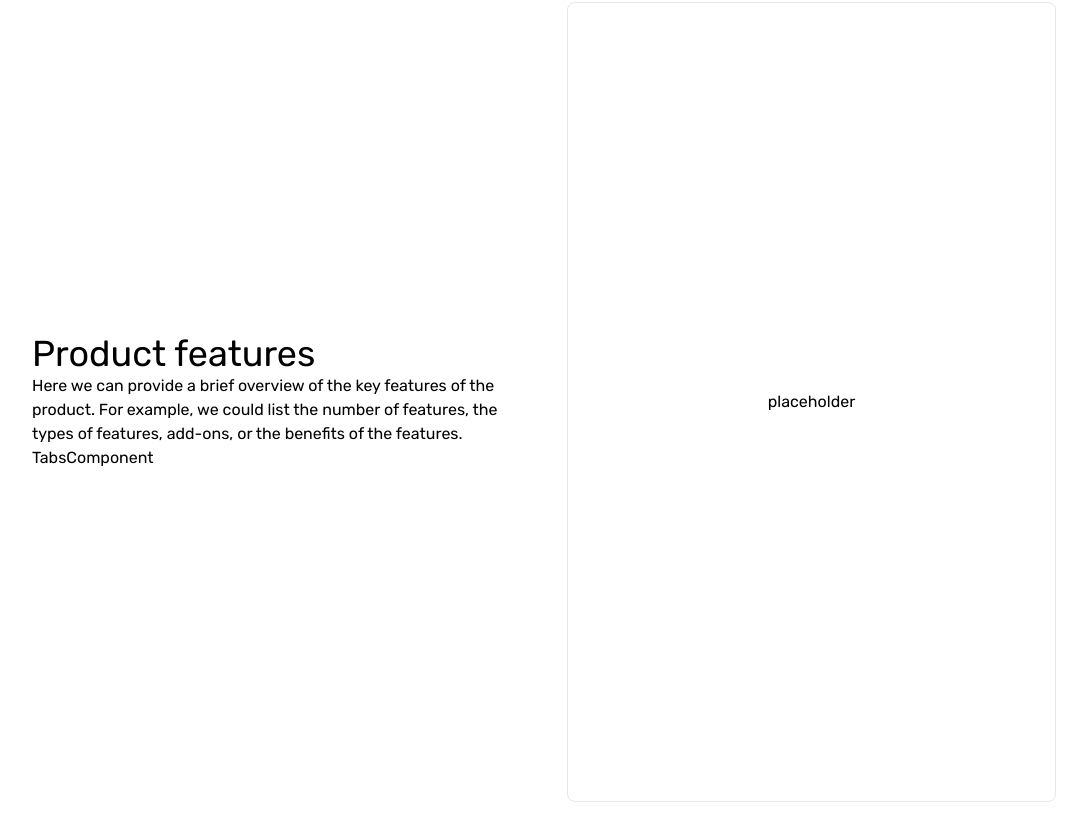
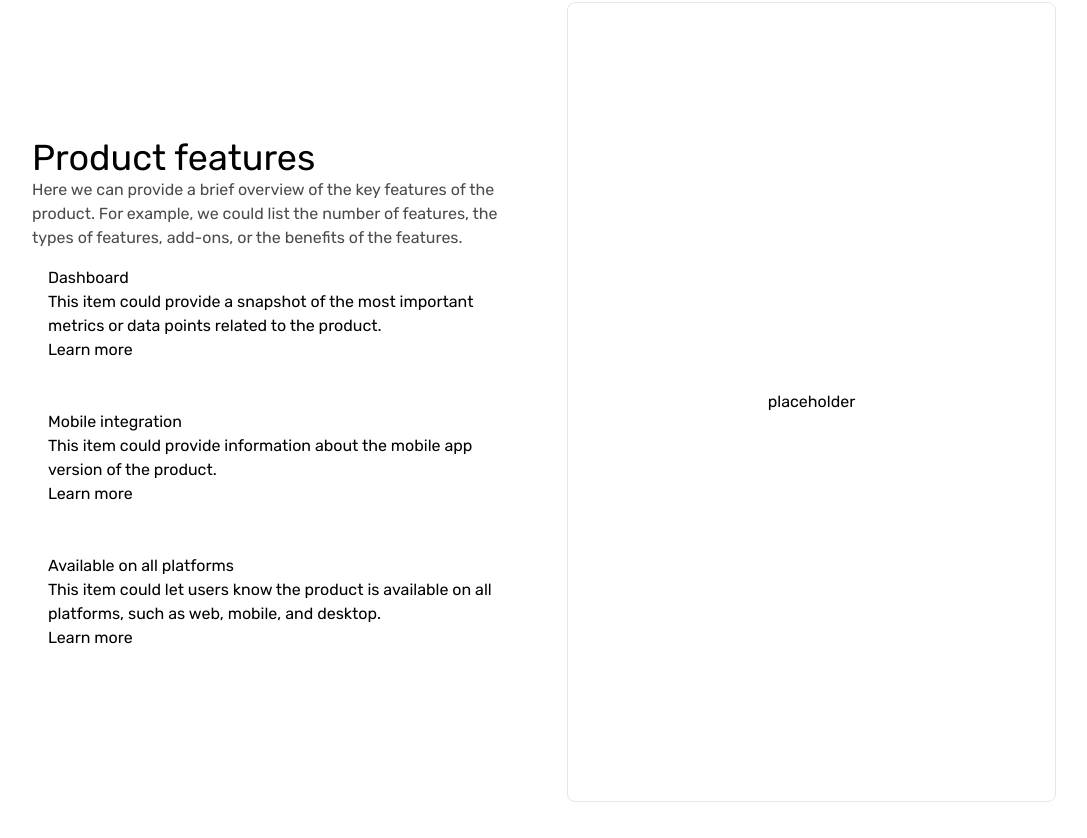
Before and after one commit to blu3IceCube/AI-saas-website, a Next.js app: page / in a window 1280 px wide. Shown: the part 1558-2396 px from the top of the page, without its empty margins (96-1183 px from the left). Built offline with nearby package versions, Linux system fonts and the light colour scheme.

Commit message:
add tab links

```diff
--- a/app/components/Features.tsx
+++ b/app/components/Features.tsx
@@ -7,12 +7,12 @@ const Features = () => {
     <div className="flex items-center justify-center gap-12 w-full mb-14">
       <div className="flex-1">
         <h1 className="text-4xl">Product features</h1>
-        <p>
+        <p className="opacity-70">
           Here we can provide a brief overview of the key features of the
           product. For example, we could list the number of features, the types
           of features, add-ons, or the benefits of the features.
         </p>
-        <TabsComponent />
+        <TabsComponent data={data} />
       </div>
       <div className="flex items-center justify-center border rounded-lg flex-1 h-screen">
         <span>placeholder</span>
--- a/app/components/TabsComponent.tsx
+++ b/app/components/TabsComponent.tsx
@@ -1,7 +1,24 @@
+import Link from "next/link";
 import React from "react";
 
-const TabsComponent = () => {
-  return <div>TabsComponent</div>;
+export type TabsData = {
+  title: string;
+  discription: string;
+  content: React.JSX.Element;
+}[];
+
+const TabsComponent = ({ data }: { data: TabsData }) => {
+  return (
+    <div className="flex flex-col gap-4">
+      {data.map((items) => (
+        <div className="p-4">
+          <h1>{items.title}</h1>
+          <p>{items.discription}</p>
+          <Link href="/">Learn more</Link>
+        </div>
+      ))}
+    </div>
+  );
 };
 
 export default TabsComponent;
```
